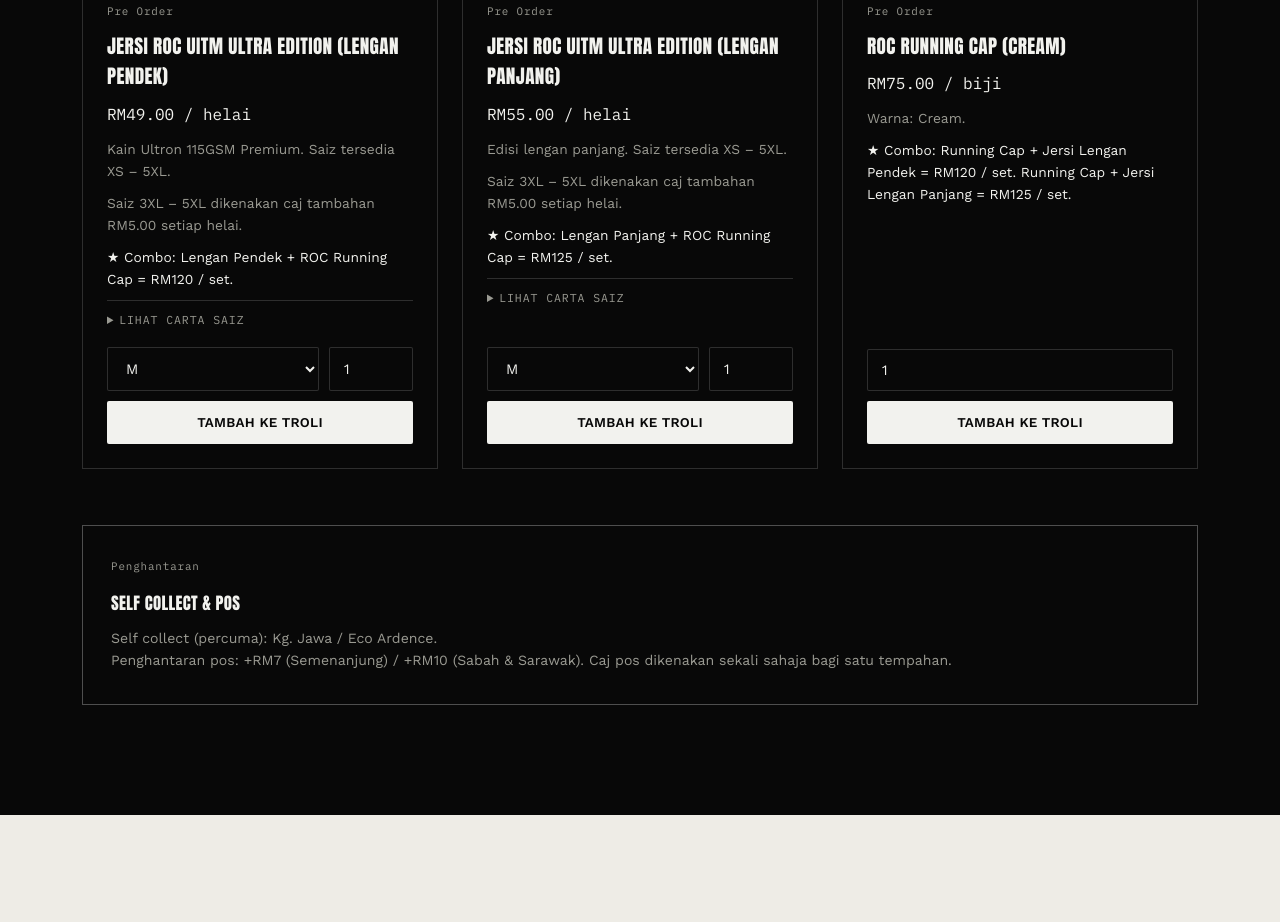
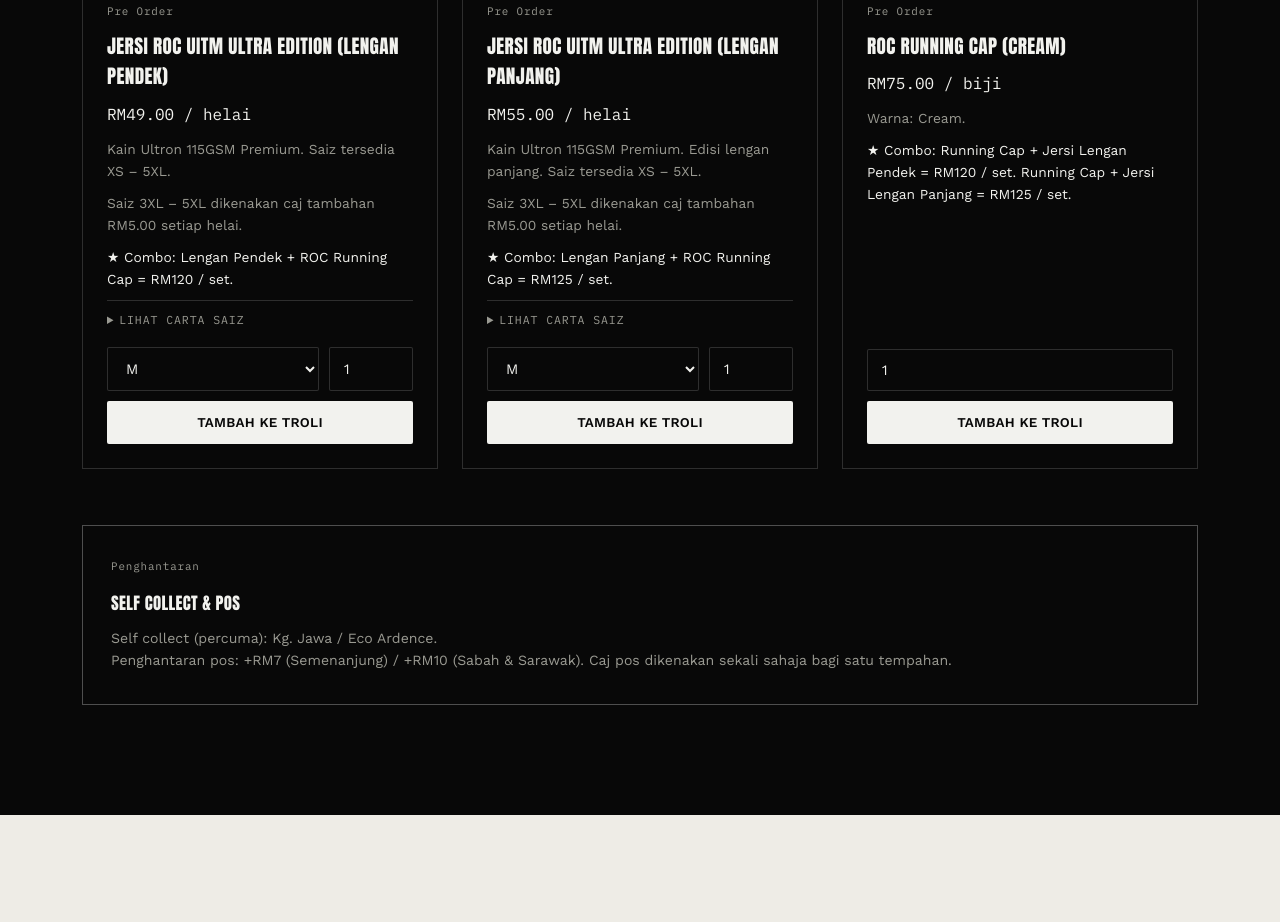
Before and after one commit to acefourt01-29/rakan-organik, a plain HTML site: page index.html in a window 1280 px wide. Shown: the part 1451-2373 px from the top of the page. Drawn offline with nearby package versions, Linux system fonts and the light colour scheme.

Commit message:
Update index.html

```diff
--- a/index.html
+++ b/index.html
@@ -569,7 +569,7 @@
       tag: "Pre Order",
       price: 55.00,
       unit: "helai",
-      desc: "Edisi lengan panjang. Saiz tersedia XS – 5XL.",
+      desc: "Kain Ultron 115GSM Premium. Edisi lengan panjang. Saiz tersedia XS – 5XL.",
       note: "Saiz 3XL – 5XL dikenakan caj tambahan RM5.00 setiap helai.",
       promo: "Combo: Lengan Panjang + ROC Running Cap = RM125 / set.",
       variantLabel: "Saiz",
```
